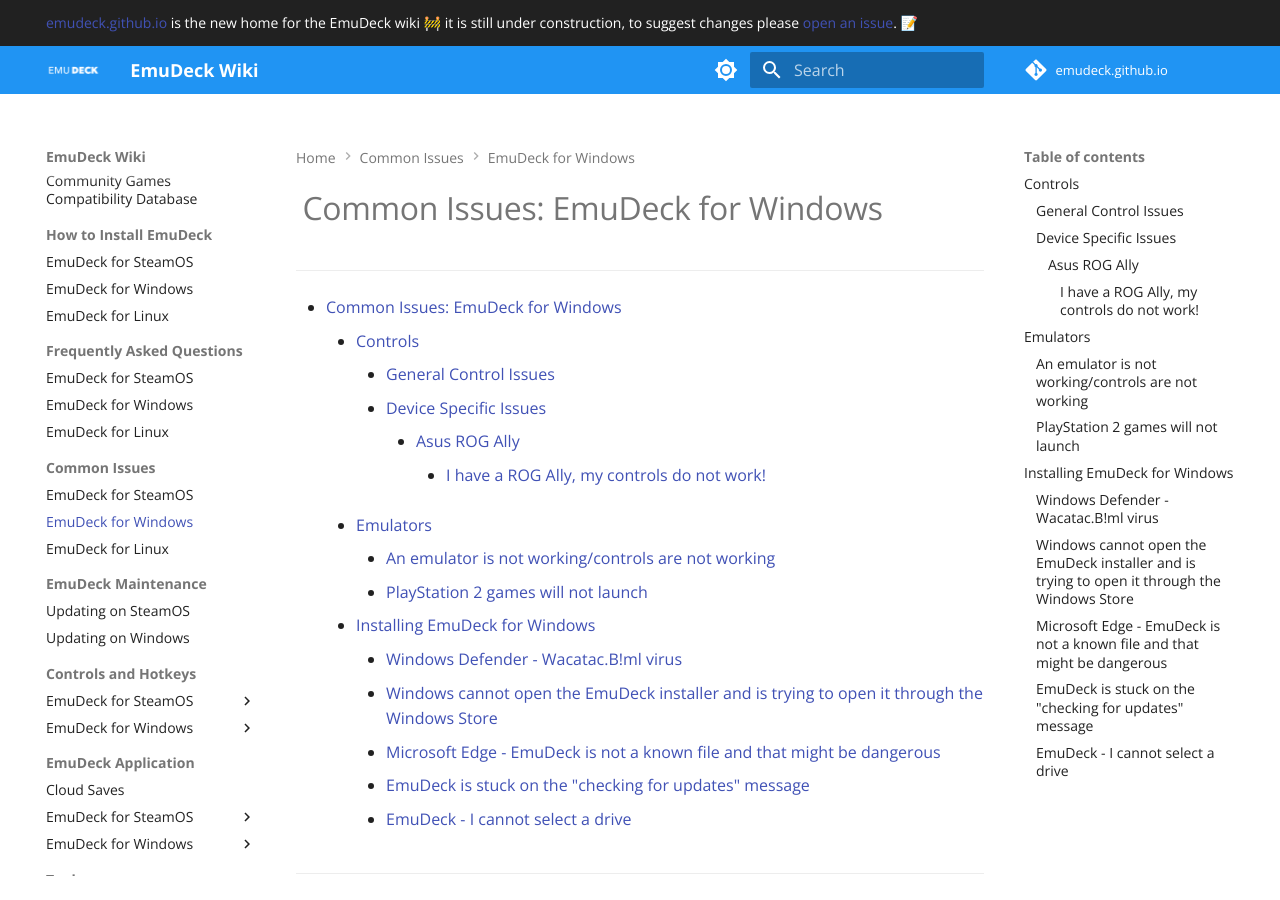
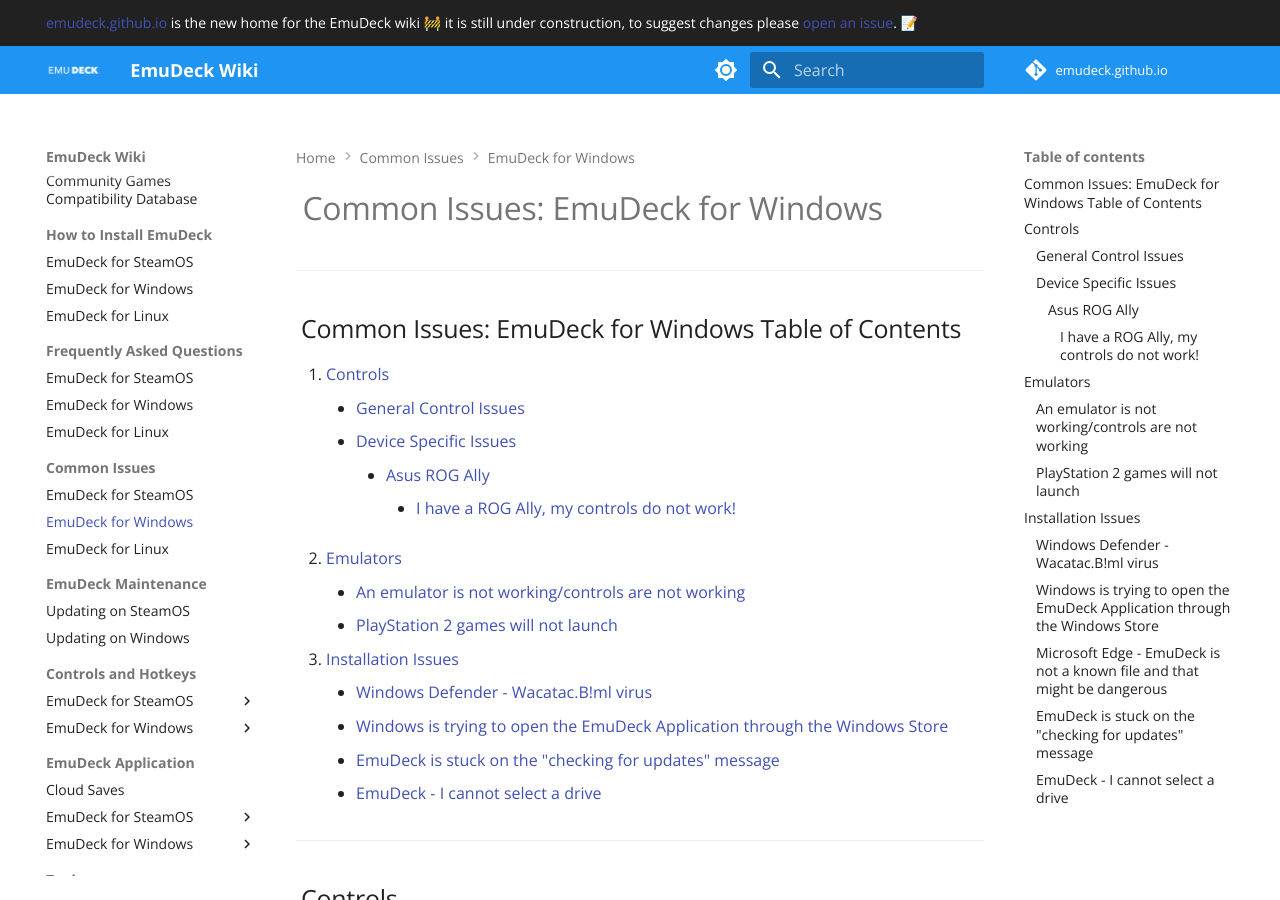
Before and after one commit to EmuDeck/emudeck.github.io, an MkDocs documentation site: the page built from docs/common-issues/windows/index.md, in a window 1280 px wide and 900 px high. Built offline with MkDocs 1.6.1 and Material for MkDocs 9.7.7, drawn with Linux system fonts in a browser that asks for light colours; comment, search, counter and statistics services are not loaded; some of the changed lines change nothing that is shown; some of the changed text lies outside the part shown.

Commit message:
Clean up common issues - windows ToC

```diff
--- a/docs/common-issues/windows/index.md
+++ b/docs/common-issues/windows/index.md
@@ -2,7 +2,21 @@
 
 ***
 
-[TOC]
+## Common Issues: EmuDeck for Windows Table of Contents
+
+1. [Controls](#controls)
+    - [General Control Issues](#general-control-issues)
+    - [Device Specific Issues](#device-specific-issues)
+        - [Asus ROG Ally](#asus-rog-ally)
+            - [I have a ROG Ally, my controls do not work!](#i-have-a-rog-ally-my-controls-do-not-work)
+2. [Emulators](#emulators)
+    - [An emulator is not working/controls are not working](#an-emulator-is-not-workingcontrols-are-not-working)
+    - [PlayStation 2 games will not launch](#playstation-2-games-will-not-launch)
+3. [Installation Issues](#installation-issues)
+    - [Windows Defender - Wacatac.B!ml virus](#windows-defender---wacatacbml-virus)
+    - [Windows is trying to open the EmuDeck Application through the Windows Store](#windows-is-trying-to-open-the-emudeck-application-through-the-windows-store)
+    - [EmuDeck is stuck on the "checking for updates" message](#emudeck-is-stuck-on-the-checking-for-updates-message)
+    - [EmuDeck - I cannot select a drive](#emudeck---i-cannot-select-a-drive)
 
 ***
 
@@ -55,7 +69,7 @@
 
 ***
 
-## Installing EmuDeck for Windows
+## Installation Issues
 
 ***
 
@@ -65,7 +79,7 @@
 
 ***
 
-### Windows cannot open the EmuDeck installer and is trying to open it through the Windows Store
+### Windows is trying to open the EmuDeck Application through the Windows Store
 
 Download it again, this time don't use Microsoft Edge :)
 
```
